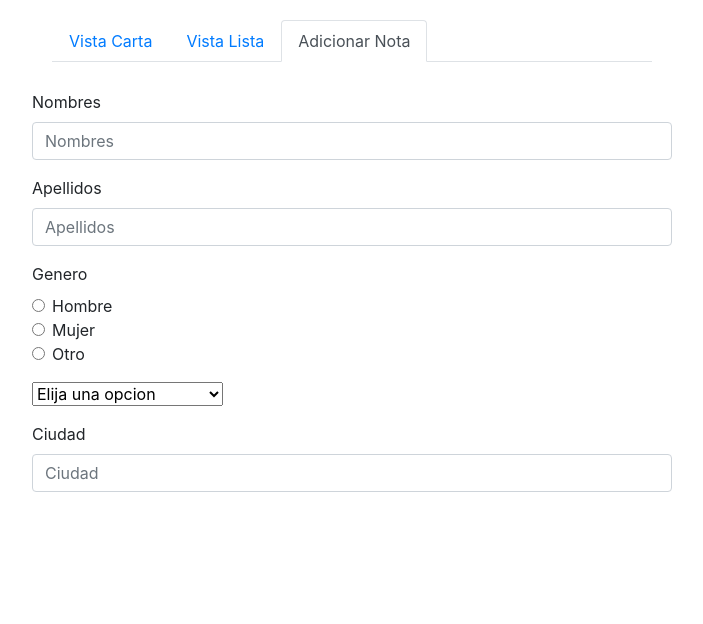
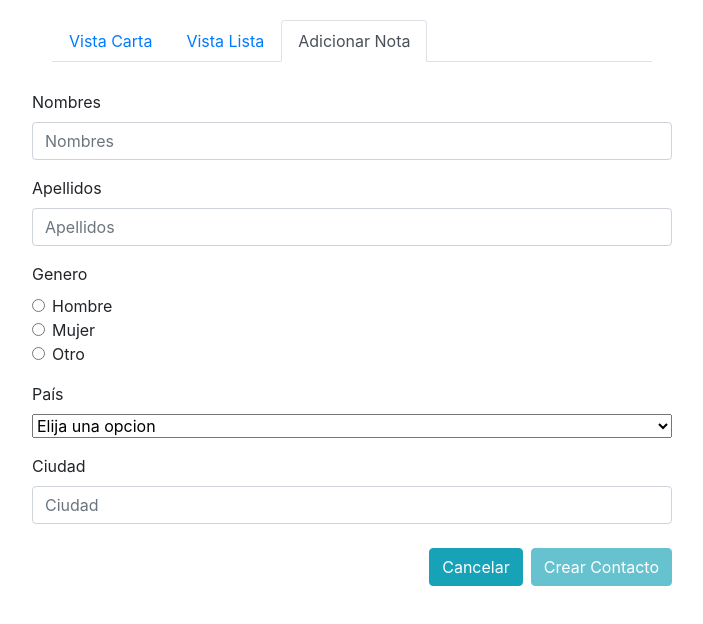
Before and after one commit to Gonzalo-Bruna/listaContactos, an Angular app: page / in a window 1280 px wide. Shown: the top 624 px of the page, without its empty margins (288-991 px from the left). Built offline with nearby package versions, Linux system fonts and the light colour scheme.

Commit message:
hacer el formulario de tipo formgroup y formcontrol para todos sus elementos

```diff
--- a/src/app/aplicacion/adicionar-contacto/adicionar-contacto.component.html
+++ b/src/app/aplicacion/adicionar-contacto/adicionar-contacto.component.html
@@ -1,59 +1,67 @@
-<form action="" class="w-50 m-auto">
+<form action="" class="w-50 m-auto" [formGroup]="formulario">
     <div class="mb-3">
         <label  class="form-label">Nombres</label>
-        <input type="text" class="form-control" placeholder="Nombres">
+        <input type="text" class="form-control" placeholder="Nombres" formControlName="nombres">
     </div>
     <div class="mb-3">
         <label  class="form-label">Apellidos</label>
-        <input type="text" class="form-control" placeholder="Apellidos">
+        <input type="text" class="form-control" placeholder="Apellidos" formControlName="apellidos">
     </div>
 
     <label for="">Genero</label>
 
     <div class="form-check">
-        <input class="form-check-input" type="radio" name="flexRadioDefault" id="flexRadioDefault1">
-        <label class="form-check-label" for="flexRadioDefault1">
+        <input class="form-check-input" type="radio" value="Hombre" name="radio" formControlName="radio">
+        <label class="form-check-label">
             Hombre
         </label>
     </div>
     <div class="form-check">
-        <input class="form-check-input" type="radio" name="flexRadioDefault" id="flexRadioDefault2">
-        <label class="form-check-label" for="flexRadioDefault2">
+        <input class="form-check-input" type="radio" value="Mujer" name="radio" formControlName="radio">
+        <label class="form-check-label">
             Mujer
         </label>
     </div>
     <div class="form-check">
-        <input class="form-check-input" type="radio" name="flexRadioDefault" id="flexRadioDefault2">
-        <label class="form-check-label" for="flexRadioDefault2">
+        <input class="form-check-input" type="radio" value="Otro" name="radio" formControlName="radio">
+        <label class="form-check-label">
             Otro
         </label>
     </div>
 
-    <select class="form-select mt-3" aria-label="Default select example">
-        <option selected value="0">Elija una opcion</option>
-        <option value="1">Argentina</option>
-        <option value="2">Bolivia</option>
-        <option value="3">Brasil</option>
-        <option value="4">Chile</option>
-        <option value="5">Colombia</option>
-        <option value="6">Costa Rica</option>
-        <option value="7">Cuba</option>
-        <option value="8">Ecuador</option>
-        <option value="9">El Salvador</option>
-        <option value="10">Guatemala</option>
-        <option value="11">Honduras</option>
-        <option value="12">México</option>
-        <option value="13">Nicaragua</option>
-        <option value="14">Panamá</option>
-        <option value="15">Paraguay</option>
-        <option value="15">Perú</option>
-        <option value="15">República Dominicana</option>
-        <option value="15">Uruguay</option>
-        <option value="15">Venezuela</option>
-    </select>
+    <div class="d-flex flex-column mt-3">
+        <label>País</label>
+        <select class="form-select" formControlName="pais">
+            <option value="" disabled selected>Elija una opcion</option>
+            <option *ngFor="let region of listaPaises" [ngValue]="region" value="region">{{region}}</option>
+        </select>
+    </div>
 
     <div class="mt-3">
         <label  class="form-label">Ciudad</label>
-        <input type="text" class="form-control" placeholder="Ciudad">
+        <input type="text" class="form-control" placeholder="Ciudad" formControlName="ciudad">
+    </div>
+    <div class="buttons d-flex justify-content-end mt-4" >
+        <button type="button" class="btn btn-info mr-2" (click)="cancelar()">Cancelar</button>
+        <button type="button" class="btn btn-info" (click)="crear()" *ngIf="nombres.valid && apellidos.valid && radio.valid && pais.valid && ciudad.valid">Crear Contacto</button>
+        <button type="button" class="btn btn-info" disabled *ngIf="nombres.invalid || apellidos.invalid || radio.invalid || pais.invalid || ciudad.invalid">Crear Contacto</button>
+    </div>
+
+    <div class="warnings mt-4 alert alert-warning" *ngIf="(nombres.invalid && nombres.touched) || (apellidos.invalid && apellidos.touched) || (radio.invalid && radio.touched) || (pais.invalid && pais.touched) || (ciudad.invalid && ciudad.touched)">
+        <div role="alert" class="mb-1" *ngIf="nombres.invalid && nombres.touched">
+            El nombre es obligatorio
+        </div>
+        <div role="alert" class="mb-1" *ngIf="apellidos.invalid && apellidos.touched">
+            Los apellidos son obligatorios
+        </div>
+        <div role="alert" class="mb-1" *ngIf="radio.invalid && radio.touched">
+            El radio es obligatorio
+        </div>
+        <div role="alert" class="mb-1" *ngIf="pais.invalid && pais.touched">
+            País es obligatorio
+        </div>
+        <div role="alert" *ngIf="ciudad.invalid && ciudad.touched">
+            Ciudad es obligatorio
+        </div>
     </div>
 </form>
--- a/src/app/aplicacion/adicionar-contacto/adicionar-contacto.component.ts
+++ b/src/app/aplicacion/adicionar-contacto/adicionar-contacto.component.ts
@@ -1,4 +1,5 @@
 import { Component, OnInit } from '@angular/core';
+import { AbstractControl, FormBuilder, FormGroup, Validators } from '@angular/forms';
 
 @Component({
   selector: 'app-adicionar-contacto',
@@ -7,9 +8,66 @@ import { Component, OnInit } from '@angular/core';
 })
 export class AdicionarContactoComponent implements OnInit {
 
-  constructor() { }
+  listaPaises:Array<string>;
+  formulario:FormGroup;
+  nombres:AbstractControl;
+  apellidos:AbstractControl;
+  radio:AbstractControl;
+  pais:AbstractControl;
+  ciudad:AbstractControl;
+
+  constructor(public fb:FormBuilder) {
+    this.formulario = this.fb.group({
+      nombres:['', [Validators.required]],
+      apellidos:['', [Validators.required]],
+      radio:['', [Validators.required]],
+      pais:['', [Validators.required]],
+      ciudad:['', [Validators.required]]
+    });
+
+    this.nombres = this.formulario.controls['nombres'];
+    this.apellidos = this.formulario.controls['apellidos'];
+    this.radio = this.formulario.controls['radio'];
+    this.pais = this.formulario.controls['pais'];
+    this.ciudad = this.formulario.controls['ciudad'];
+
+    this.listaPaises = [
+      "Argentina",
+      "Bolivia",
+      "Brasil",
+      "Chile",
+      "Colombia",
+      "Costa Rica",
+      "Cuba",
+      "Ecuador",
+      "El Salvador",
+      "Guatemala",
+      "Honduras",
+      "México",
+      "Nicaragua",
+      "Panamá",
+      "Paraguay",
+      "Perú",
+      "República Dominicana",
+      "Uruguay",
+      "Venezuela"
+    ];
+  }
 
   ngOnInit(): void {
+
+  }
+
+  crear(){
+    console.log(this.pais.value);
+  }
+
+  cancelar(){
+    this.nombres.setValue("");
+    this.apellidos.setValue("");
+    this.radio.setValue("");
+    this.pais.setValue("");
+    this.ciudad.setValue("");
   }
 
 }
```
